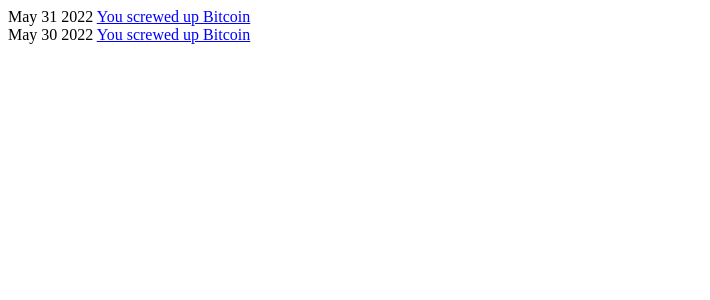
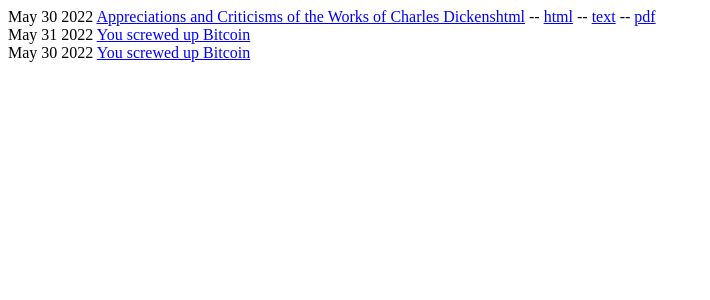
Before and after one commit to 0x000m/0x000m.github.io, a Jekyll site: the page built from index.html, in a window 1280 px wide. Shown: the top 300 px of the page, without its empty margins (0-710 px from the left). Built offline with Jekyll 4.4.1, drawn with Linux system fonts in a browser that asks for light colours.

Commit message:
Update index.html

```diff
--- a/index.html
+++ b/index.html
@@ -1,6 +1,8 @@
 ---
 layout: default
 ---
+
+May 30 2022 <a href="/">Appreciations and Criticisms of the Works of Charles Dickenshtml</a> -- <a href="/">html</a> -- <a href="/">text</a> -- <a href="/">pdf</a>
 
 {% assign documents = site.documents | sort: 'date' | reverse %}
 
```
